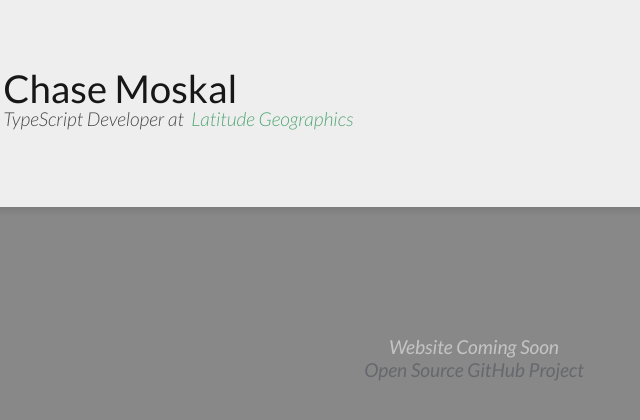
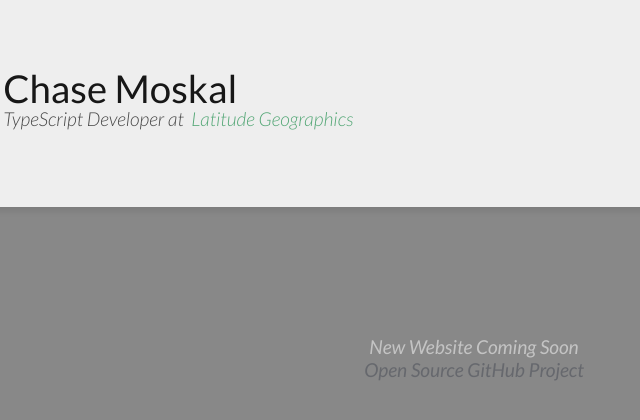
Before and after one commit to chase-moskal/chase-moskal.github.io, a website: page index.html in a window 1280 px wide. Shown: the full height of the page, 166-806 px from the left. Drawn offline with Linux system fonts and the light colour scheme.

Commit message:
+New+ Website Coming Soon

```diff
--- a/index.html
+++ b/index.html
@@ -61,7 +61,7 @@
         </header>
         <main>
             <p class="coming-soon">
-                Website Coming Soon
+                New Website Coming Soon
                 <br/>
                 <a href="https://github.com/ChaseMoskal/chasemoskal.github.io">Open Source GitHub Project</a>
             </p>
```
